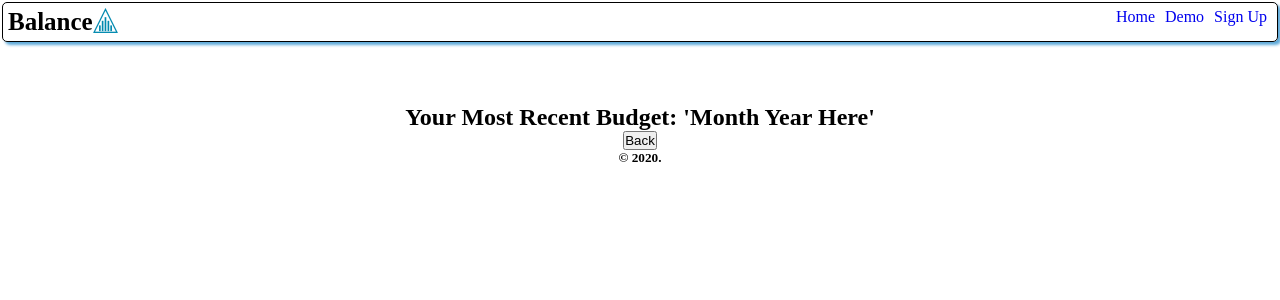
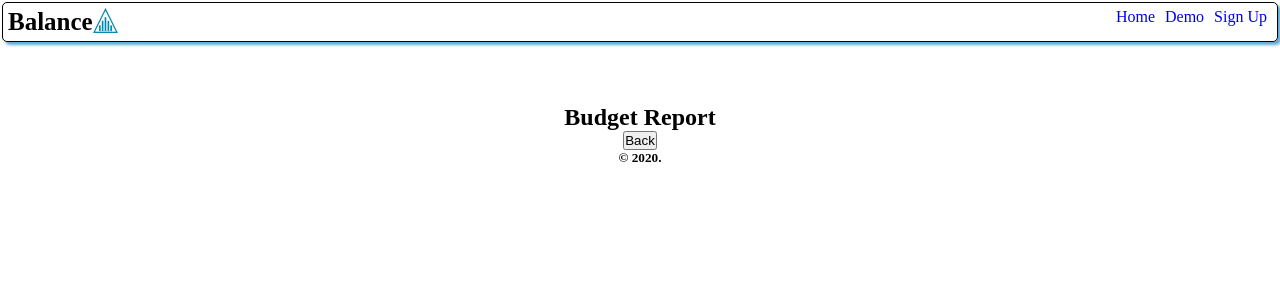
Before and after one commit to Cosmic-Noir/balance-app, a React (Create React App) app: page /monthlyReports/1 in a window 1280 px wide. Shown: the top 300 px of the page. Built offline with nearby package versions, Linux system fonts and the light colour scheme.

Commit message:
Fix routing of dynamic budgetReports

```diff
--- a/src/App.js
+++ b/src/App.js
@@ -46,7 +46,7 @@ class App extends Component {
     this.setState({
       signedIn: true
     });
-    console.log("User has logged in successfully");
+    // console.log("User has logged in successfully");
   };
 
   // Temp function to filter data to find matching month tables to userInfo when user signs in
@@ -70,7 +70,7 @@ class App extends Component {
     this.setState({ userInfo: user });
     this.setMonthlyReports(user.user_id);
 
-    console.log(`User info set as ${user}`);
+    // console.log(`User info set as ${user}`);
   };
 
   // Temp function to log user out
@@ -79,7 +79,7 @@ class App extends Component {
       signedIn: false,
       userInfo: []
     });
-    console.log("User has logged out");
+    // console.log("User has logged out");
   };
 
   /* State Setting Methods */
@@ -119,8 +119,8 @@ class App extends Component {
             <Nav />
           </nav>
           <main role="main">
-            <Route path="/monthlyReports" component={MonthlyReports} />
-            <Route path="/montlyReports/:month_id" component={BudgetReport} />
+            <Route exact path="/monthlyReports" component={MonthlyReports} />
+            <Route path="/monthlyReports/:month_id" component={BudgetReport} />
             <Route path="/createBudget" component={CreateBudget} />
             <Route path="/viewSavings" component={ViewSavings} />
             <Route path="/viewSpending" component={ViewSpending} />
--- a/src/components/budgetPreview/budgetPreview.js
+++ b/src/components/budgetPreview/budgetPreview.js
@@ -16,7 +16,7 @@ class BudgetsPreview extends Component {
 
   render() {
     return (
-      <Link to={`/:montlyReports/${this.props.user_id}`} className="block">
+      <Link to={`/monthlyReports/${this.props.month_id}`} className="block">
         <h3 className="month_name">{this.props.month_name}</h3>
       </Link>
     );
--- a/src/components/budgetReport/budgetReport.js
+++ b/src/components/budgetReport/budgetReport.js
@@ -6,27 +6,30 @@ import balanceContext from "../../balanceContext";
 
 // Should turn into function when can test
 class BudgetReport extends Component {
+  state = {
+    report: ""
+  };
+
   static contextType = balanceContext;
 
+  setReport = () => {
+    const report = this.context.monthlyReports.map(report => {
+      if (report.month_id === this.props.match.params.month_id) {
+        console.log("matching report found");
+        this.setState({ report: report });
+      }
+    });
+  };
   /* Custom Methods */
-  // displayMonthlyReports = () => {
-  //   const report = this.context.monthlyReports.map(report => {
-  //     const { month_id, user_id, month_name } = report;
-  //     return (
-  //       <BudgetPreview
-  //         key={month_id}
-  //         user_id={user_id}
-  //         month_name={month_name}
-  //       />
-  //     );
-  //   });
-  //   return reports;
-  // };
 
   // Responsible for when user clicks cancel button
   handleBack = () => {
     this.props.history.goBack();
   };
+
+  componentDidMount() {
+    this.setReport();
+  }
 
   render() {
     return (
--- a/src/components/monthlyReports/monthlyReports.js
+++ b/src/components/monthlyReports/monthlyReports.js
@@ -22,6 +22,7 @@ class MonthlyReports extends Component {
           key={month_id}
           user_id={user_id}
           month_name={month_name}
+          month_id={month_id}
         />
       );
     });
```
